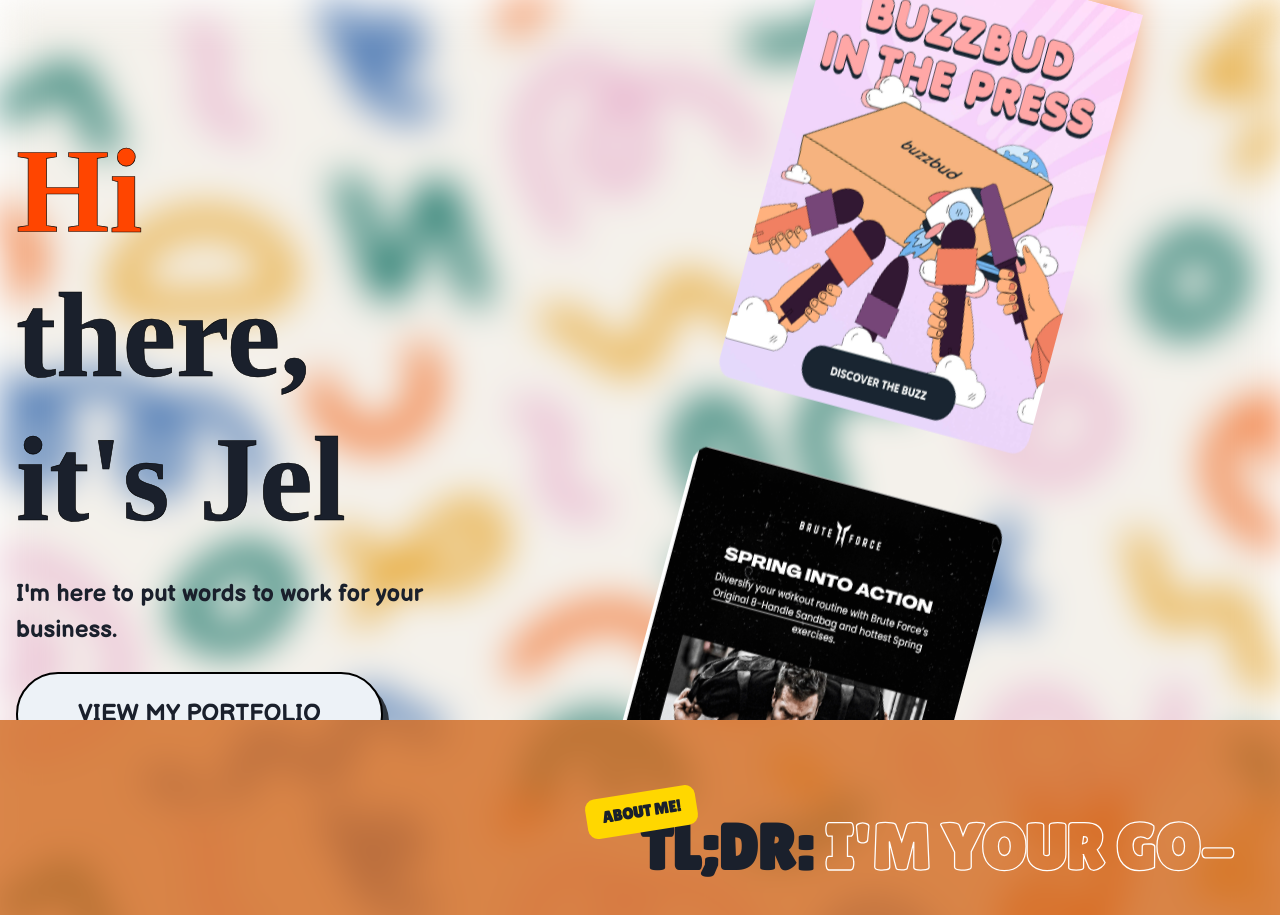
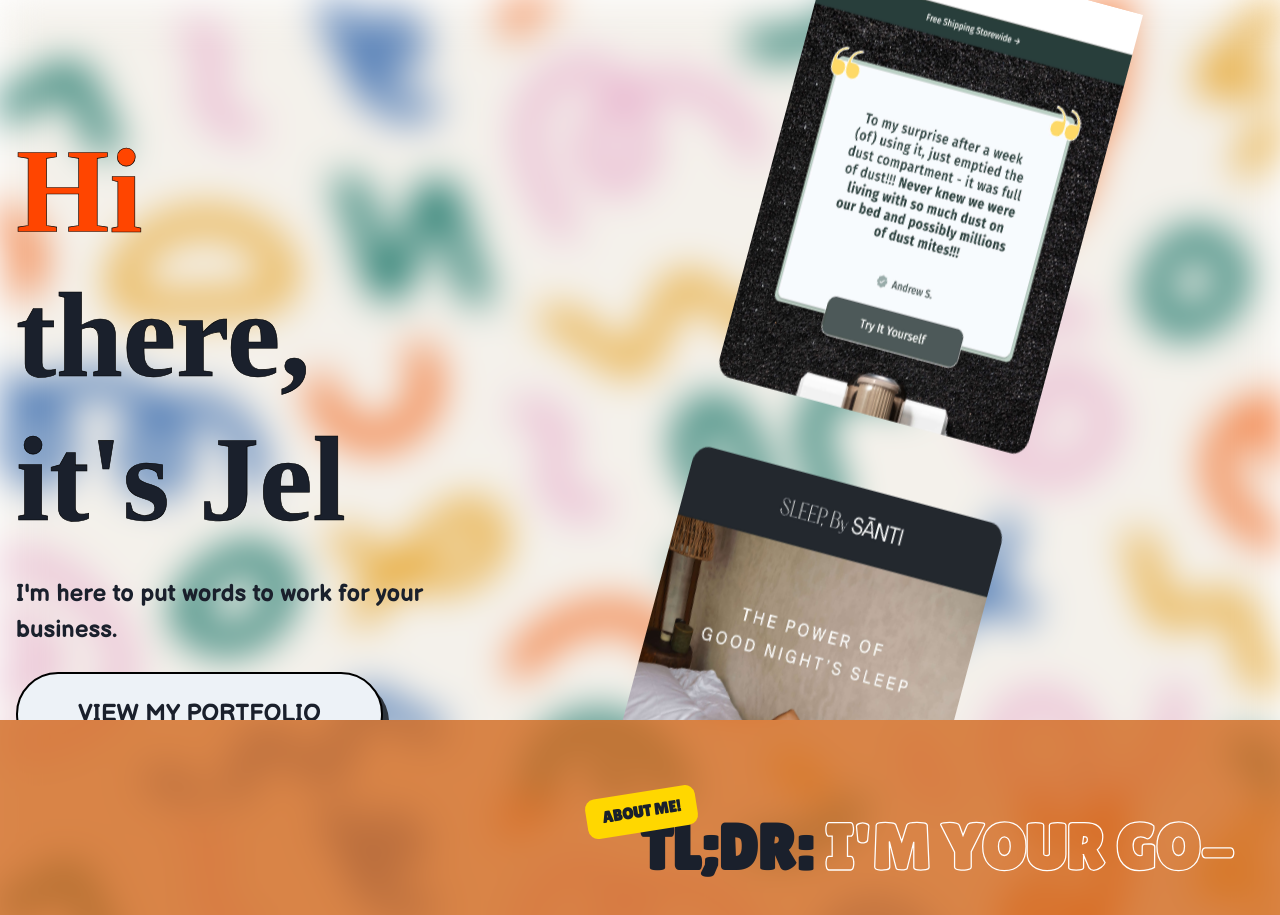
Before and after one commit to jasonLapina/Jelanie, a Next.js app: page / in a window 1280 px wide. Shown: the top 915 px of the page. Built offline with nearby package versions, Linux system fonts and the light colour scheme; a web font is replaced by a local one.

Commit message:
change hero marquee pics for performance

```diff
--- a/components/Hero/Hero.js
+++ b/components/Hero/Hero.js
@@ -16,13 +16,13 @@
 import HeroHeading from "./HeroHeading";
 
 const featuredImages = [
-  "5minSkin.png",
-  "airstyle.jpg",
+  "buzzbud.jpg",
   "bezeli_march.jpg",
+  "sugar_baby.jpg",
+  "realtakai_feb.jpg",
   "bezeli.jpg",
-  "bonsai.jpg",
-  "brute_force.png",
-  "buzzbud.jpg",
+  "sleep_by_santi.jpg",
+  "homi2.jpg",
 ];
 function Hero() {
   return (
```
